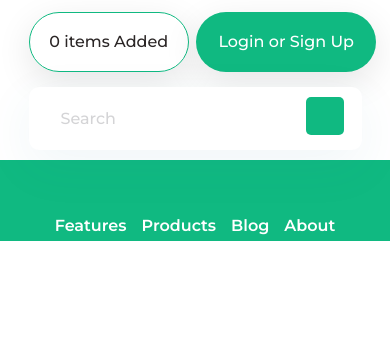
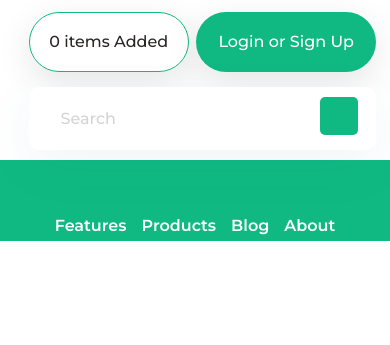
Before and after one commit to oreopk/Homework2, a website: page index.html in a window 390 px wide. Shown: the part 97-442 px from the top of the page. Drawn offline with Linux system fonts and the light colour scheme.

```diff
--- a/scss/main.scss
+++ b/scss/main.scss
@@ -633,8 +633,8 @@
   }
   .search {
     min-width: 160px;
-    margin-right: 5%;
     margin-left: 5%;
+    margin-right: 1%;
   }
   .top-right {
     display: none;
@@ -704,6 +704,7 @@
     order: 1;
     padding-top: 15px;
     flex-grow: 1;
+
     &::after {
       position: absolute;
       top: 25px;
```
Also changed, not shown: scss/main.css, 1 other file.
